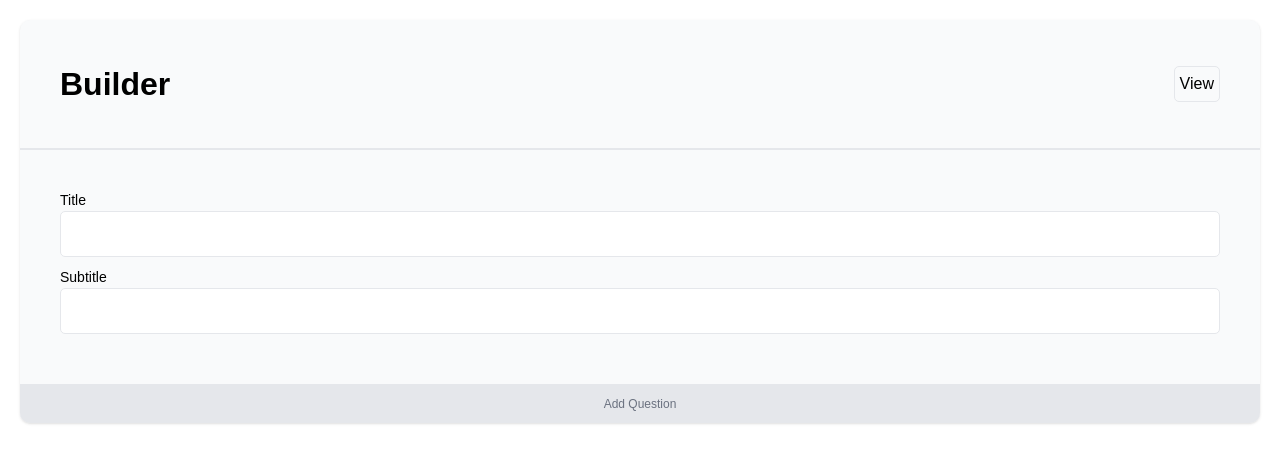
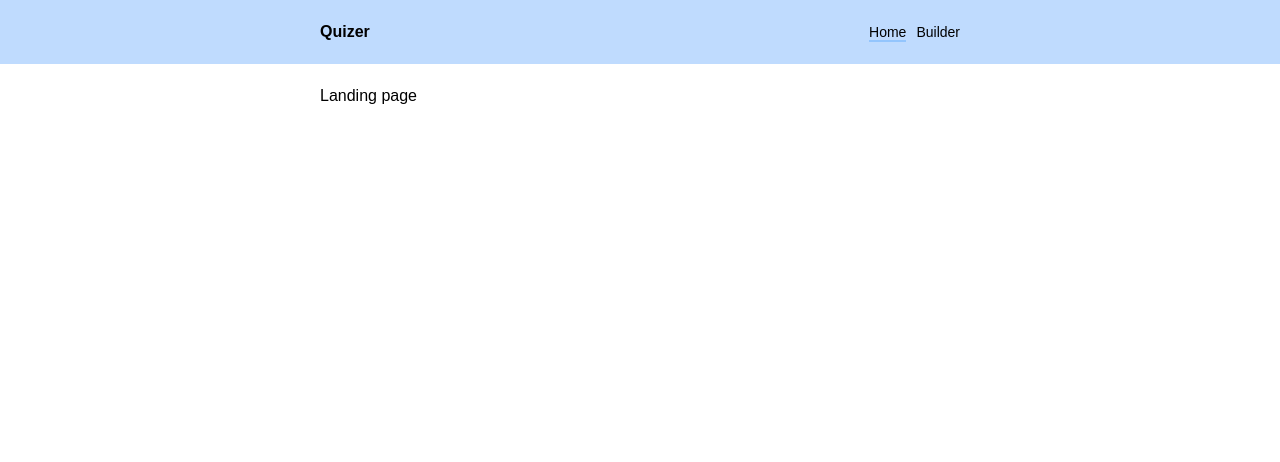
Before and after one commit to drewrodrigues/quiz, a React (Create React App) app: page / in a window 1280 px wide. Shown: the top 462 px of the page. Built offline with nearby package versions, Linux system fonts and the light colour scheme.

Commit message:
Add some styles & routing

```diff
--- a/package.json
+++ b/package.json
@@ -10,6 +10,7 @@
     "@types/node": "^16.11.26",
     "@types/react": "^18.0.3",
     "@types/react-dom": "^18.0.0",
+    "clsx": "^1.1.1",
     "react": "^18.0.0",
     "react-dom": "^18.0.0",
     "react-router-dom": "^6.3.0",
--- a/public/index.html
+++ b/public/index.html
@@ -21,6 +21,10 @@
         cursor: pointer;
       }
 
+      body {
+        font-size: 16px;
+      }
+
       h1,
       h2,
       h3,
@@ -38,10 +42,11 @@
         margin: 0;
         line-height: 1.5;
         padding: 0;
-        font-size: 16px;
+        font-size: inherit;
       }
 
       a {
+        cursor: pointer;
         text-decoration: none;
       }
 
--- a/src/App.tsx
+++ b/src/App.tsx
@@ -1,13 +1,47 @@
+import clsx from "clsx";
 import React from "react";
+import { BrowserRouter, NavLink, Route, Routes } from "react-router-dom";
 import { QuizBuilder } from "./pages/builderPage";
 
 function App() {
   return (
-    <div className="m-[20px] rounded bg-gray-50 shadow">
-      <main className="">
-        <QuizBuilder />
-      </main>
-    </div>
+    <BrowserRouter>
+      <header className="bg-blue-200 p-[20px] mb-[20px]">
+        <div className="flex justify-between items-center max-w-screen-sm m-auto">
+          <main>
+            <a href="/" className="font-bold">
+              Quizer
+            </a>
+          </main>
+
+          <aside className="text-[14px]">
+            <NavLink
+              to="/"
+              className={({ isActive }) =>
+                clsx(isActive && "border-b-[2px] border-blue-300")
+              }
+            >
+              Home
+            </NavLink>
+            <NavLink
+              to="/builder"
+              className={({ isActive }) =>
+                clsx(isActive && "border-b-[2px] border-blue-300", "ml-[10px]")
+              }
+            >
+              Builder
+            </NavLink>
+          </aside>
+        </div>
+      </header>
+
+      <div className="max-w-screen-sm m-auto">
+        <Routes>
+          <Route path="/builder" element={<QuizBuilder />} />
+          <Route path="/" element={<p>Landing page</p>} />
+        </Routes>
+      </div>
+    </BrowserRouter>
   );
 }
 
--- a/src/pages/builderPage.tsx
+++ b/src/pages/builderPage.tsx
@@ -43,21 +43,20 @@ export function QuizBuilder() {
     e.preventDefault();
     const newQuestions = [...quiz.questions];
     newQuestions.splice(index, 1);
-    setQuiz((q) => ({ ...quiz, questions: newQuestions }));
+    setQuiz(() => ({ ...quiz, questions: newQuestions }));
   }
 
   return (
-    <form className="">
-      <header className="flex justify-between items-center px-[40px] pt-[40px]">
+    <>
+      <header className="flex justify-between items-center mb-[20px]">
         <h1 className="font-bold text-[32px]">Builder</h1>
         <button className="border cursor-pointer p-[5px] rounded-half">
           View
         </button>
       </header>
 
-      <hr className="my-[40px] border" />
-
-      <section className="px-[40px]">
+      <form className="rounded bg-gray-50 shadow">
+        <section className="px-[40px] pt-[40px]">
           <LabelAndInput
             label="Title"
             value={quiz.title}
@@ -73,7 +72,6 @@ export function QuizBuilder() {
         {quiz.questions.map((question, questionIndex) => (
           <>
             <hr className="my-[40px] border" />
-
             <section className="px-[40px]">
               <button
                 className="rounded-half p-[5px] bg-red-200 text-red-500 text-[12px] mb-[20px]"
@@ -81,13 +79,11 @@ export function QuizBuilder() {
               >
                 Delete Question
               </button>
-
               <LabelAndInput
                 label="Question"
                 value={quiz.subtitle}
                 onChange={(val) => setQuiz((q) => ({ ...q, subtitle: val }))}
               />
-
               <AnswerSet
                 answers={question.answerOptions}
                 onUpdate={() => null}
@@ -95,7 +91,6 @@ export function QuizBuilder() {
                   onDeleteAnswer(questionIndex, answerIndex)
                 }
               />
-
               <button
                 className="rounded-half p-[5px] bg-green-200 text-green-500 text-[12px]"
                 onClick={(e) => onNewAnswer(e, questionIndex)}
@@ -105,7 +100,6 @@ export function QuizBuilder() {
             </section>
           </>
         ))}
-
         <button
           className="p-[10px] border-t mt-[40px] flex justify-center bg-gray-200 text-gray-500 text-[12px] rounded-bl rounded-br w-full"
           onClick={onNewQuestionClick}
@@ -113,5 +107,6 @@ export function QuizBuilder() {
           Add Question
         </button>
       </form>
+    </>
   );
 }
```
Also changed, not shown: 1 other file (tests, documents, lock files or other folders). Lines whose indentation alone changed are shown as unchanged.
